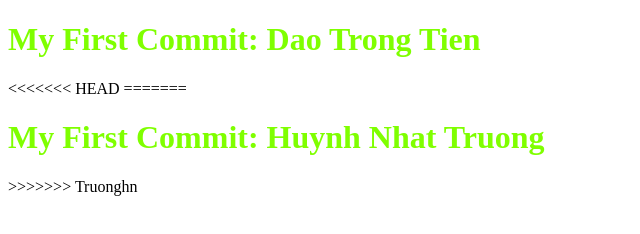
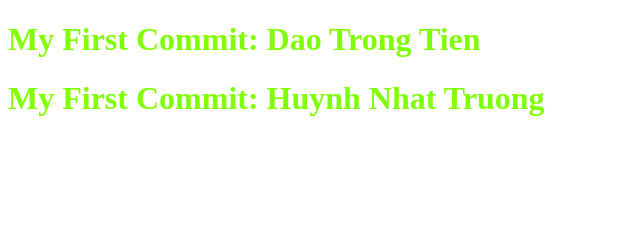
Before and after one commit to tientrong007/KoiConsulting_FE_ReactJS, a plain HTML site: page index.html in a window 1280 px wide. Shown: the whole page, without its empty margins (0-640 px from the left). Drawn offline with Linux system fonts and the light colour scheme.

Commit message:
Week1-TruongHN-My first commit

```diff
--- a/index.html
+++ b/index.html
@@ -7,11 +7,8 @@
 </head>
 <body>
     <h1 class="content">My First Commit: Dao Trong Tien</h1>
-<<<<<<< HEAD
-=======
 
     <h1 class="content">My First Commit: Huynh Nhat Truong </h1>
->>>>>>> Truonghn
 </body>
 
 
```
